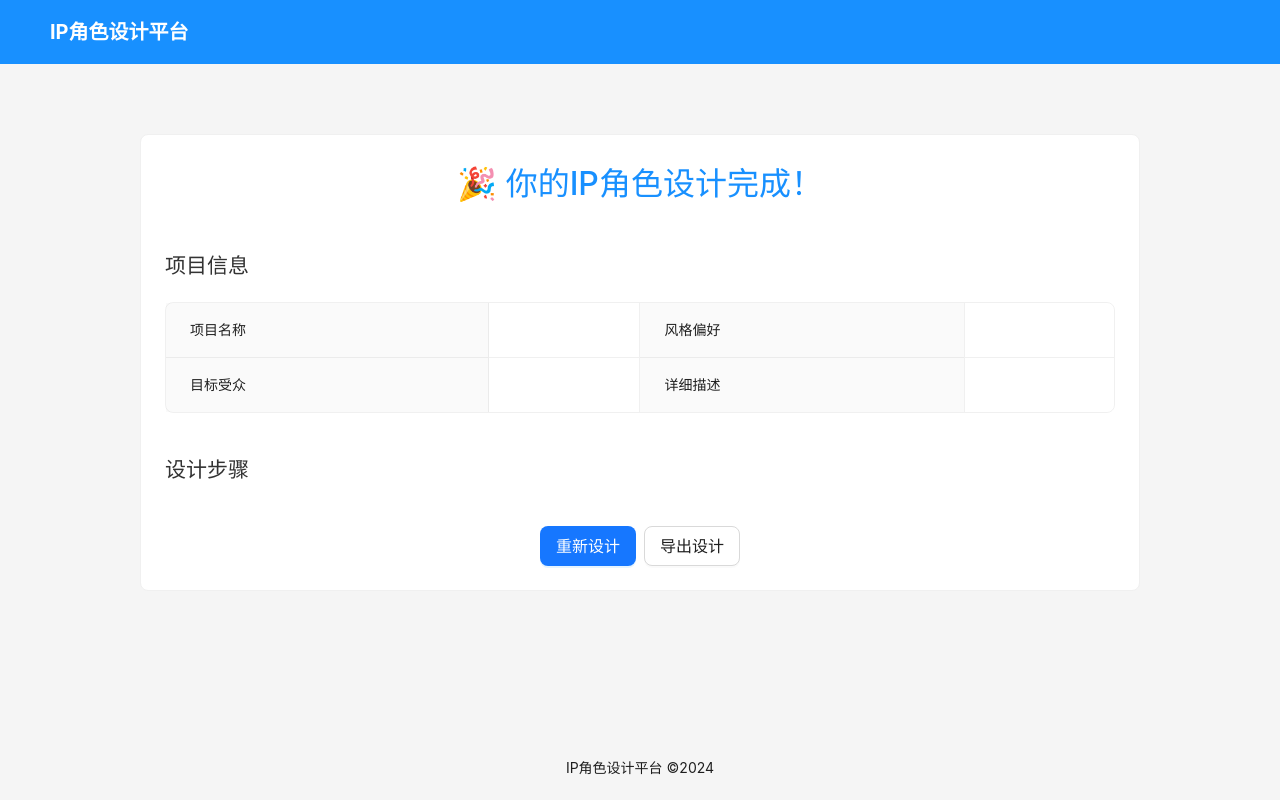
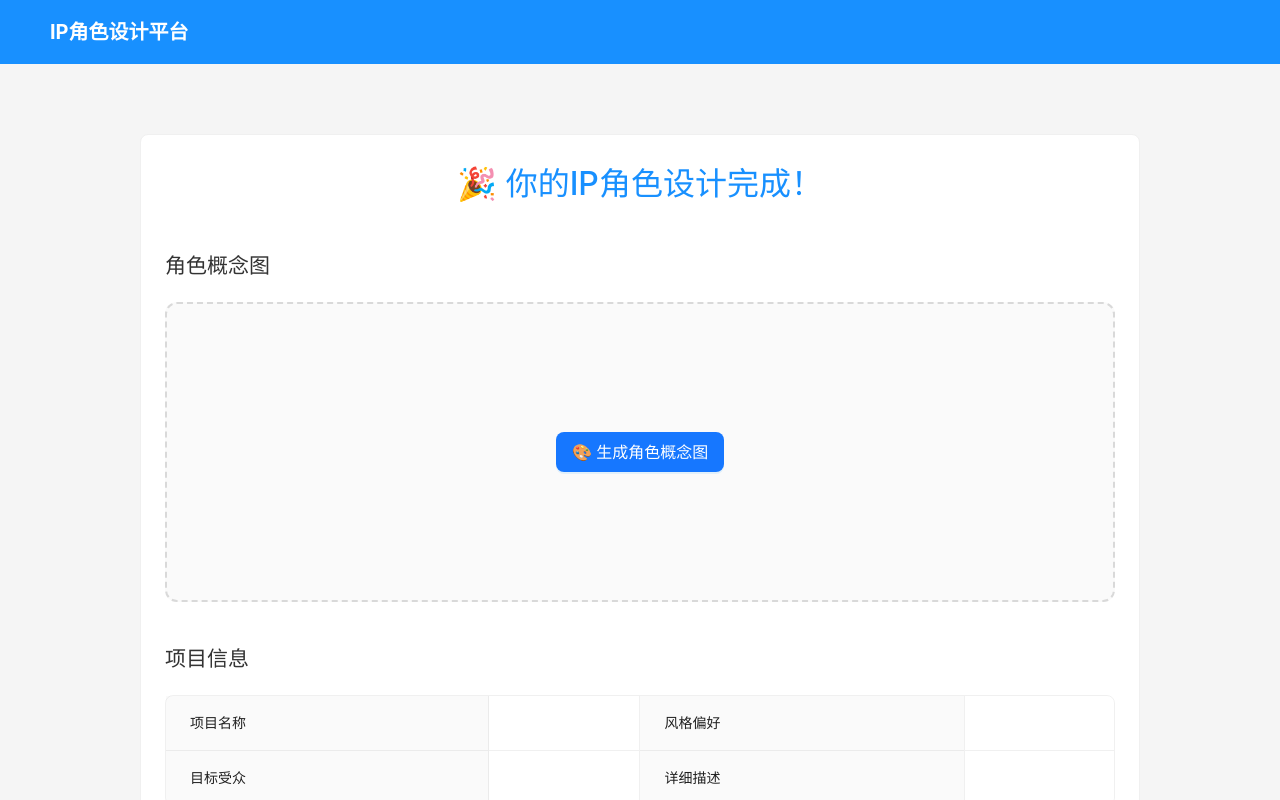
Before and after one commit to 1020455353-maker/ip-designer-frontend, a Vue app: page /result in a window 1280 px wide. Shown: the top 800 px of the page. Built offline with nearby package versions, Linux system fonts and the light colour scheme.

Commit message:
Update ResultSummary.vue

```diff
--- a/src/views/ResultSummary.vue
+++ b/src/views/ResultSummary.vue
@@ -2,6 +2,25 @@
   <div class="result-summary">
     <a-card style="max-width: 1000px; margin: 0 auto">
       <h1 class="result-title">🎉 你的IP角色设计完成！</h1>
+
+      <!-- AI 生成的角色图片 -->
+      <div class="character-image-section">
+        <h2>角色概念图</h2>
+        <div class="image-container">
+          <div v-if="isGeneratingImage" class="image-loading">
+            <a-spin size="large" />
+            <p>AI 正在生成角色概念图，请稍候...</p>
+          </div>
+          <div v-else-if="generatedImageUrl" class="image-display">
+            <img :src="generatedImageUrl" alt="角色概念图" class="character-image" />
+          </div>
+          <div v-else class="image-placeholder">
+            <a-button type="primary" size="large" @click="handleGenerateImage">
+              🎨 生成角色概念图
+            </a-button>
+          </div>
+        </div>
+      </div>
 
       <div class="project-info">
         <h2>项目信息</h2>
@@ -51,11 +70,46 @@
 </template>
 
 <script setup lang="ts">
+import { ref } from 'vue';
 import { useRouter } from 'vue-router';
 import { useProjectStore } from '@/stores/project';
+import { generateImage } from '@/api/workflow';
 
 const router = useRouter();
 const store = useProjectStore();
+
+const isGeneratingImage = ref(false);
+const generatedImageUrl = ref('');
+
+const handleGenerateImage = async () => {
+  if (!store.currentProject) return;
+
+  isGeneratingImage.value = true;
+  try {
+    const optionsText = store.selectedOptions
+      .map(([_, option]) => option.description)
+      .join('，');
+
+    const result = await generateImage(
+      {
+        name: store.currentProject.name,
+        style: store.currentProject.style,
+        audience: store.currentProject.audience,
+        description: store.currentProject.description
+      },
+      optionsText
+    );
+
+    if (result.success && result.image_url) {
+      generatedImageUrl.value = result.image_url;
+    }
+  } catch (error) {
+    console.error('图片生成失败:', error);
+    alert('图片生成失败，请稍后重试');
+  } finally {
+    isGeneratingImage.value = false;
+  }
+};
 
 const handleRestart = () => {
   store.resetProject();
@@ -77,6 +131,61 @@ const handleExport = () => {
   margin-bottom: 40px;
   font-size: 32px;
   color: #1890ff;
+}
+
+.character-image-section {
+  margin-bottom: 40px;
+}
+
+.character-image-section h2 {
+  margin-bottom: 20px;
+  color: #333;
+}
+
+.image-container {
+  display: flex;
+  justify-content: center;
+  align-items: center;
+  min-height: 300px;
+  background: #fafafa;
+  border-radius: 12px;
+  border: 2px dashed #d9d9d9;
+  overflow: hidden;
+}
+
+.image-loading {
+  display: flex;
+  flex-direction: column;
+  align-items: center;
+  gap: 16px;
+  padding: 40px;
+}
+
+.image-loading p {
+  color: #666;
+  font-size: 16px;
+}
+
+.image-display {
+  width: 100%;
+  display: flex;
+  justify-content: center;
+  padding: 20px;
+}
+
+.character-image {
+  max-width: 512px;
+  max-height: 512px;
+  border-radius: 12px;
+  box-shadow: 0 4px 20px rgba(0, 0, 0, 0.1);
+}
+
+.image-placeholder {
+  display: flex;
+  flex-direction: column;
+  align-items: center;
+  gap: 16px;
+  padding: 60px;
 }
 
 .project-info {
```
